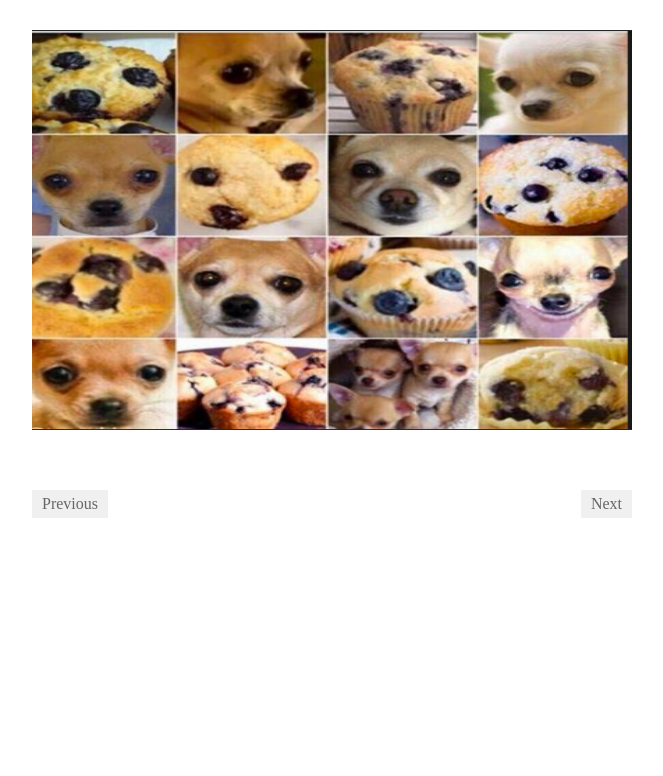
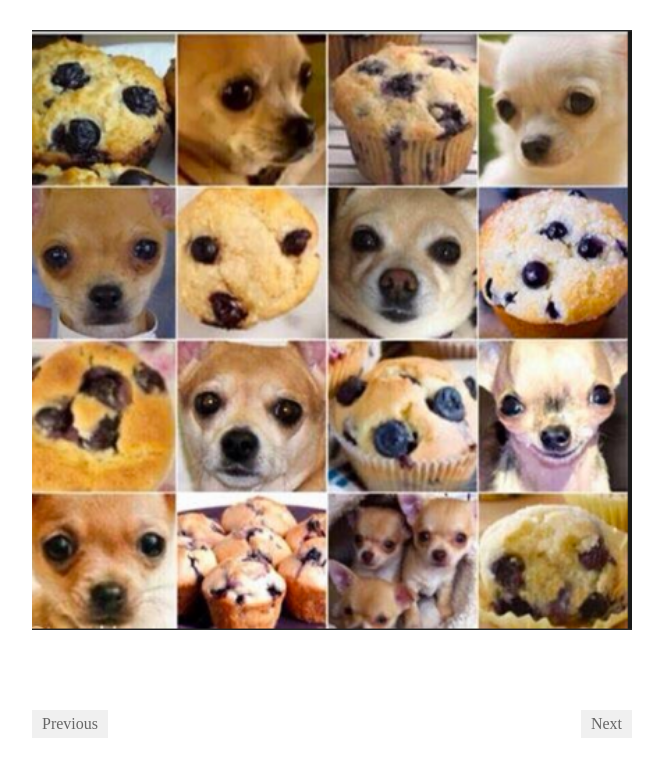
Before and after one commit to ssgoob/slider, a plain HTML site: page index.html in a window 1280 px wide. Shown: the whole page, without its empty margins (308-971 px from the left). Drawn offline with nearby package versions, Linux system fonts and the light colour scheme.

Commit message:
adjust .css height to accommodate image proportions

```diff
--- a/css/slider.css
+++ b/css/slider.css
@@ -5,14 +5,14 @@
 
 #slider {
   width: 600px;
-  height: 400px;
+  height: 600px;
   overflow: hidden;
   margin: 30px auto;
 }
 
 #slider > img {
   width: 600px;
-  height: 400px;
+  height: 600px;
   float: left;
   display: hidden;
 }
@@ -20,7 +20,7 @@
 a {
   padding: 5px 10px;
   background-color: #F0F0F0;
-  margin-top: 30px;
+  margin-top: 50px;
   text-decoration: none;
   color: #666;
 }
```
